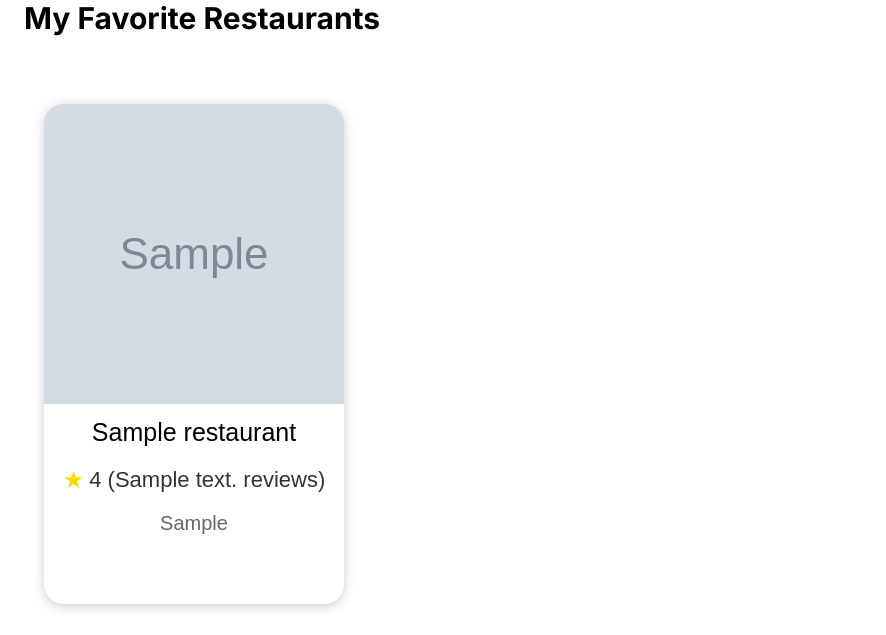
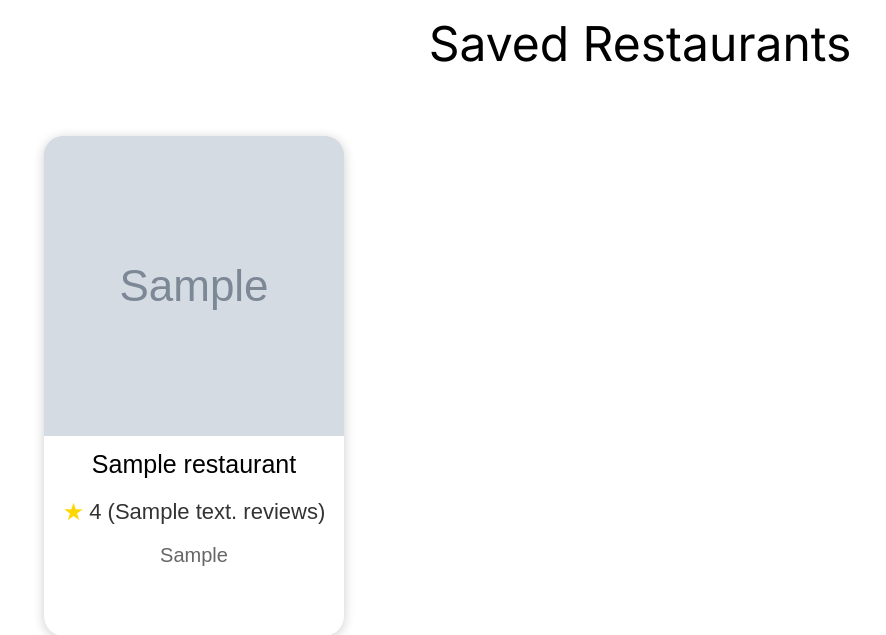
Before and after one commit to weswes2EPYC/Atlanta-Food-Finder, a Django app: template food_finder/main/templates/main/favorites.html in a window 1280 px wide. Shown: the part 94-729 px from the top of the page, without its empty margins (0-886 px from the left). Run offline with Django 5.2, Linux system fonts and the light colour scheme; the template is opened without the code that fills it: most values are stand-ins (such as "Sample title", 1, 10 or a date in 2020); grey boxes marked "Sample" are stand-in pictures; some libraries are stand-ins or nearby versions.

Commit message:
Update favorites.html

```diff
--- a/food_finder/main/templates/main/favorites.html
+++ b/food_finder/main/templates/main/favorites.html
@@ -9,10 +9,9 @@
     {% include 'components/navbar-transparent.html' %}
     <div class="w-full flex flex-col px-6 gap-6 pb-6">
 
-        <!-- Title -->
-        <h2 class="text-3xl font-bold">My Favorite Restaurants</h2>
+        <h2 class="text-5xl text-center mt-5">Saved Restaurants</h2>
 
-        <!-- Restaurant Cards Grid (4 Columns) -->
+        <!-- Restaurant Cards Grid -->
         <div class="grid grid-cols-4 gap-6 mt-6">
             {% for restaurant in favorites %}
                 {% include 'components/restaurant_card.html' with restaurant_id=restaurant.place_id restaurant_name=restaurant.name restaurant_image_url=restaurant.image_url restaurant_rating=restaurant.rating restaurant_reviews=restaurant.reviews %}
```
